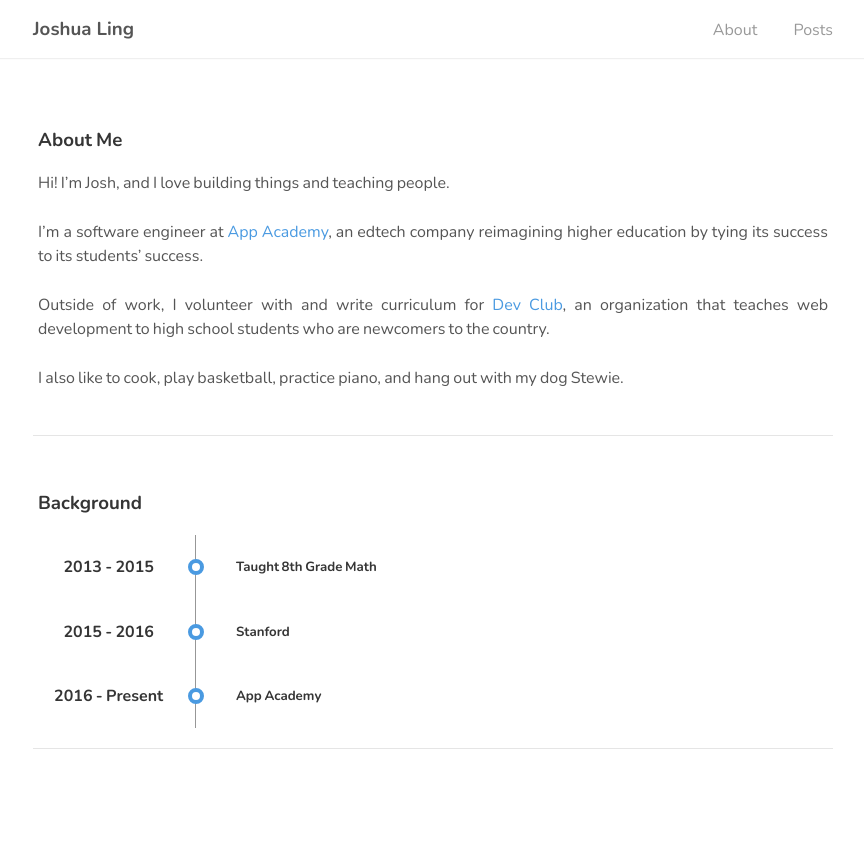
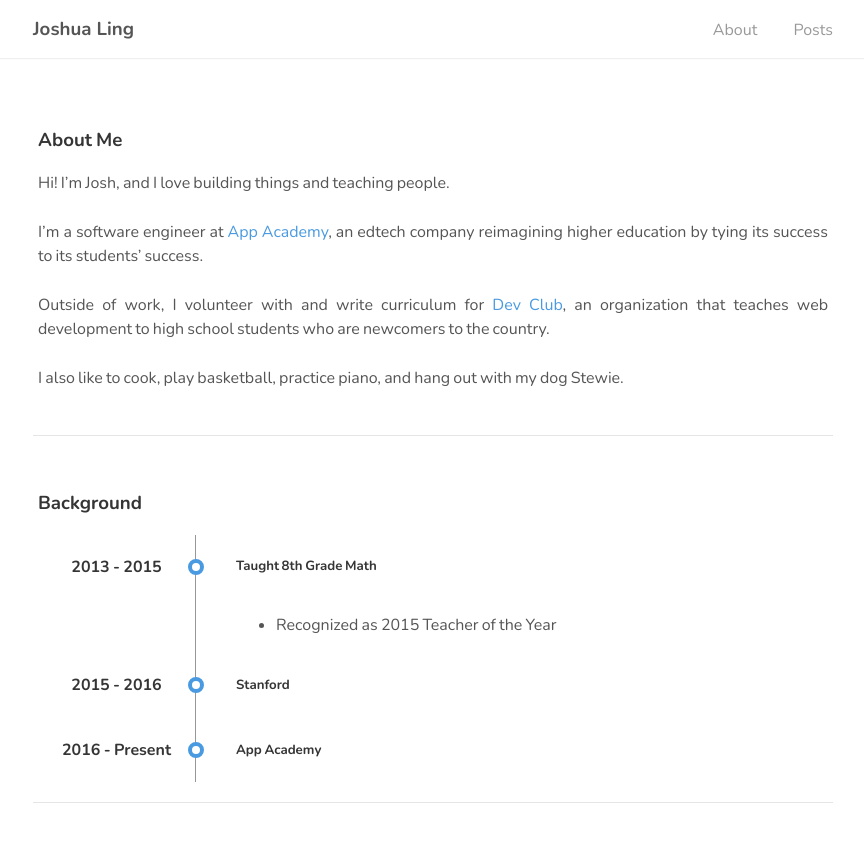
Before and after one commit to joshling1919/joshling1919.github.io, a Jekyll site: the page built from _pages/about.md, in a window 1280 px wide. Shown: the top 842 px of the page, without its empty margins (207-1071 px from the left). Built offline with Jekyll 4.4.1, drawn with Linux system fonts in a browser that asks for light colours.

Commit message:
Update timeline styling

```diff
--- a/_layouts/about.html
+++ b/_layouts/about.html
@@ -15,17 +15,22 @@ layout: default
     <h3>Background</h3>
     <div class="timeline">
       <div class="timeline-entry">
-        <div class="timeline-entry-year">
-          <h4>2013 - 2015</h4>
+        <div class="timeline-entry-year-container">
+          <h4 class="timeline-entry-year">2013 - 2015</h4>
         </div>
         <div class="timeline-entry-content">
           <h5>Taught 8th Grade Math</h5>
+          <ul>
+            <li>
+              Recognized as 2015 Teacher of the Year
+            </li>
+          </ul>
         </div>
       </div>
 
       <div class="timeline-entry">
-        <div class="timeline-entry-year">
-          <h4>2015 - 2016</h4>
+        <div class="timeline-entry-year-container">
+          <h4 class="timeline-entry-year">2015 - 2016</h4>
         </div>
         <div class="timeline-entry-content">
           <h5>Stanford</h5>
@@ -33,8 +38,8 @@ layout: default
       </div>
 
       <div class="timeline-entry">
-        <div class="timeline-entry-year">
-          <h4>2016 - Present</h4>
+        <div class="timeline-entry-year-container">
+          <h4 class="timeline-entry-year">2016 - Present</h4>
         </div>
         <div class="timeline-entry-content">
           <h5>App Academy</h5>
--- a/_sass/tale/_about.scss
+++ b/_sass/tale/_about.scss
@@ -23,13 +23,13 @@
     display: flex;
   }
 
-  &-entry-year {
-    position: relative;
+  &-entry-year-container {
     width: 20%;
     border-right: 1px solid $grey-1;
 
     h4 {
-      width: 90%;
+      position: relative;
+      width: 100%;
       text-align: center;
     }
   }
```
